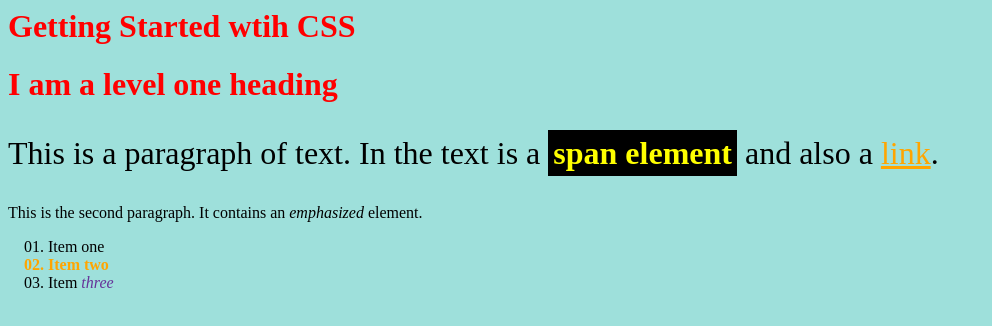
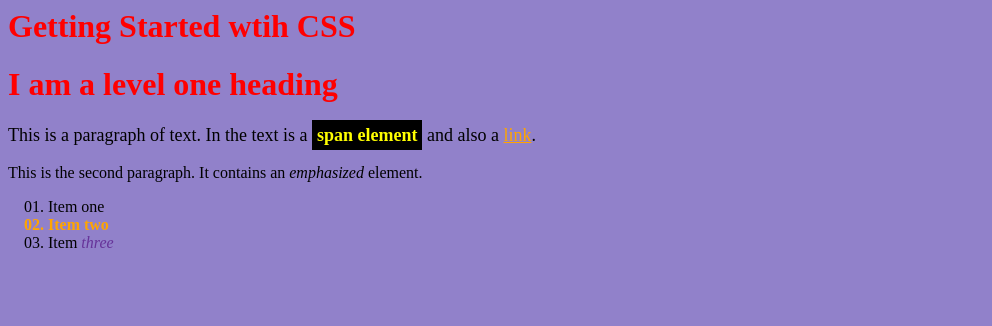
Before and after one commit to TXMack713/mdn-css-getting-started, a plain HTML site: page index.html in a window 1280 px wide. Shown: the whole page, without its empty margins (0-992 px from the left). Drawn offline with Linux system fonts and the light colour scheme.

Commit message:
1 file modified

```diff
--- a/styles.css
+++ b/styles.css
@@ -1,12 +1,18 @@
 body {
   background: rgb(158, 224, 219);
+  font-size: medium;
+}
+@media (min-width: 600px){
+  body {
+    background-color: #9181ca;
+  }
 }
 h1 {
   color: red;
 }
 h1 + p {
   /* Example of an adjancant sibling combinator */
-  font-size: 200%;
+  font-size: large;
 }
 p,
 li {
```
